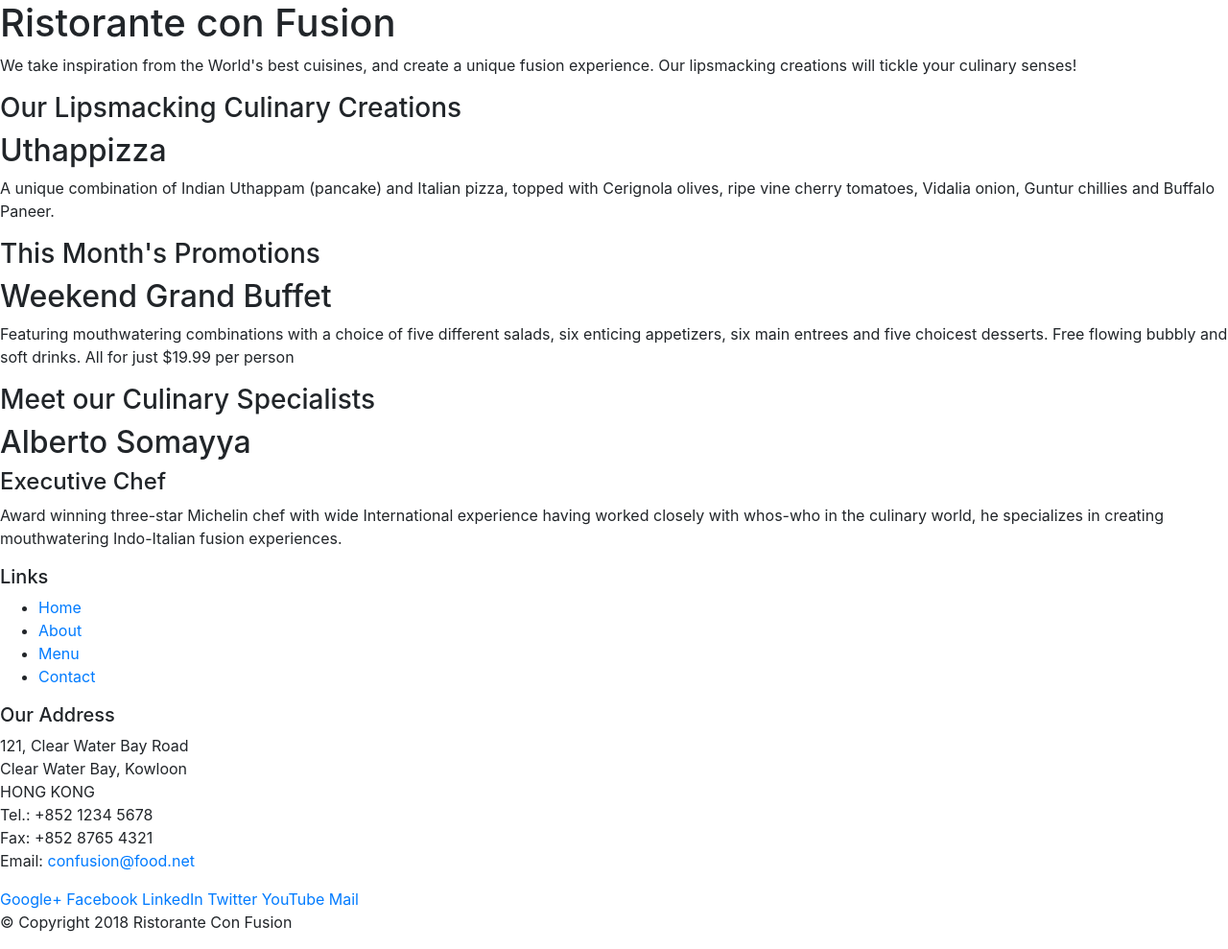
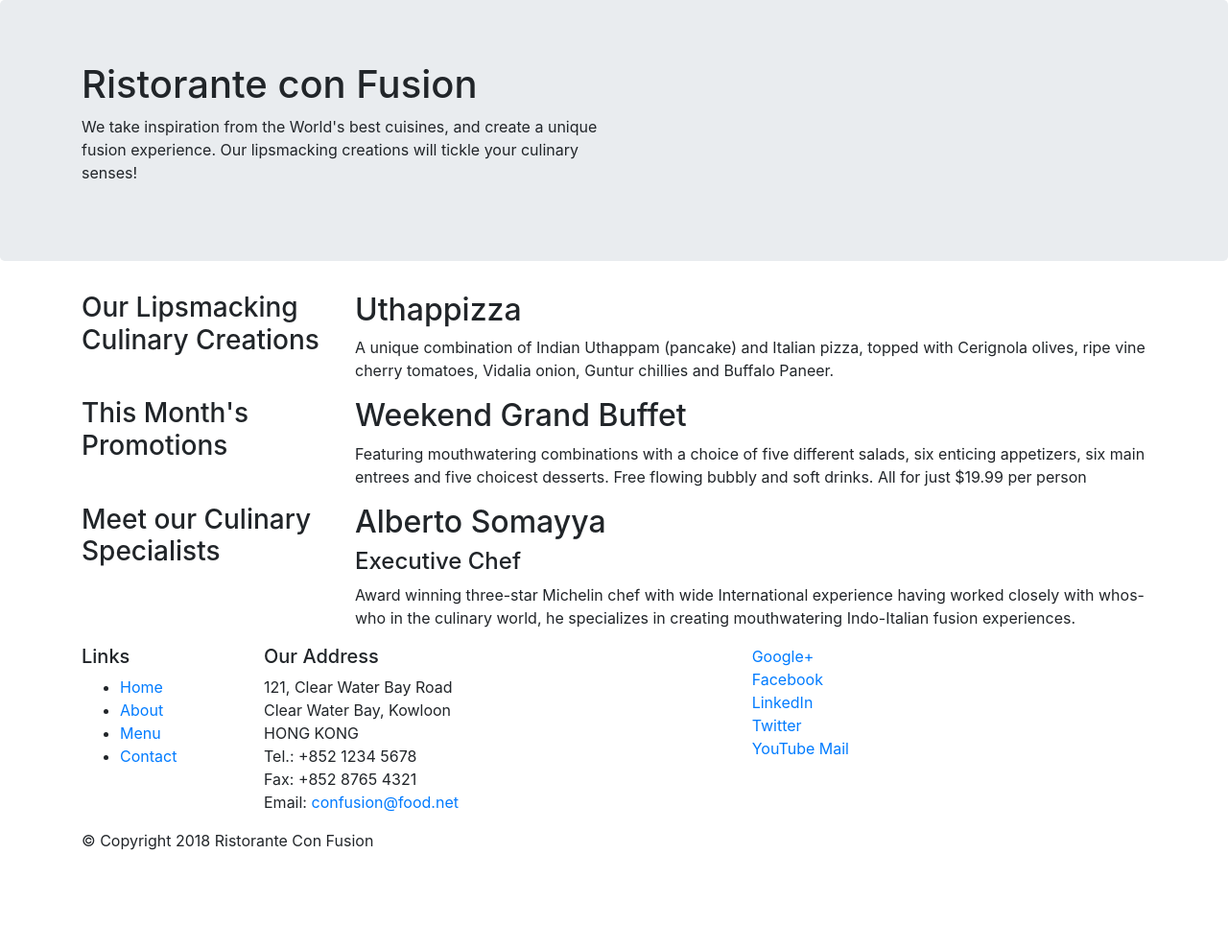
Before and after one commit to DurgaPrasadNaidu/Bootstrap4-webUI-framework, a website: page index.html in a window 1280 px wide. Shown: the whole page at 96% size. After the commit the page ends 904 px from the top, so only its background shows below. Drawn offline with nearby package versions, Linux system fonts and the light colour scheme.

Commit message:
bootstrap-grid-part1-commit

```diff
--- a/index.html
+++ b/index.html
@@ -13,46 +13,46 @@
 
 <body>
 
-    <header>
-        <div>
-            <div>
-                <div>
+    <header class="jumbotron">
+        <div class="container">
+            <div class="row">
+                <div class="col-12 col-sm-6">
                     <h1>Ristorante con Fusion</h1>
                     <p>We take inspiration from the World's best cuisines, and create a unique fusion experience. Our lipsmacking creations will tickle your culinary senses!</p>
                 </div>
-                <div>
+                <div class="col-12 col-sm-6">
                 </div>
             </div>
         </div>
     </header>
 
-    <div>
-        <div>
-            <div>
+    <div class="container">
+        <div class="row">
+            <div class="col-12 col-sm-4 col-md-3">
                 <h3>Our Lipsmacking Culinary Creations</h3>
             </div>
-            <div>
+            <div class="col col-sm col-md">
                 <h2>Uthappizza</h2>
                 <p>A unique combination of Indian Uthappam (pancake) and Italian pizza, topped with Cerignola olives, ripe vine cherry tomatoes, Vidalia onion, Guntur chillies and Buffalo Paneer.</p>
             </div>
         </div>
 
 
-        <div>
-            <div>
+        <div class="row">
+            <div class="col-12 col-sm-4 col-md-3">
                 <h3>This Month's Promotions</h3>
             </div>
-            <div>
+            <div class="col col-sm col-md">
                 <h2>Weekend Grand Buffet</h2>
                 <p>Featuring mouthwatering combinations with a choice of five different salads, six enticing appetizers, six main entrees and five choicest desserts. Free flowing bubbly and soft drinks. All for just $19.99 per person </p>
             </div>
         </div>
 
-        <div>
-            <div>
+        <div class="row">
+            <div class="col-12 col-sm-4 col-md-3">
                 <h3>Meet our Culinary Specialists</h3>
             </div>
-            <div>
+            <div class="col col-sm col-md">
                 <h2>Alberto Somayya</h2>
                 <h4>Executive Chef</h4>
                 <p>Award winning three-star Michelin chef with wide International experience having worked closely with whos-who in the culinary world, he specializes in creating mouthwatering Indo-Italian fusion experiences. </p>
@@ -61,9 +61,9 @@
     </div>
 
     <footer>
-        <div>
-            <div>
-                <div>
+        <div class="container">
+            <div class="row">
+                <div class="col-4 col-sm-2 ">
                     <h5>Links</h5>
                     <ul>
                         <li><a href="#">Home</a></li>
@@ -72,7 +72,7 @@
                         <li><a href="#">Contact</a></li>
                     </ul>
                 </div>
-                <div>
+                <div class="col-7 col-sm-5">
                     <h5>Our Address</h5>
                     <address>
 		              121, Clear Water Bay Road<br>
@@ -84,7 +84,7 @@
 		           </address>
                 </div>
                 <div>
-                    <div>
+                    <div class="col-2 offset-1 col-sm-4">
                         <a href="http://google.com/+">Google+</a>
                         <a href="http://www.facebook.com/profile.php?id=">Facebook</a>
                         <a href="http://www.linkedin.com/in/">LinkedIn</a>
@@ -94,8 +94,8 @@
                     </div>
                 </div>
            </div>
-           <div>
-                <div>
+           <div class=row>
+                <div class="col-auto">
                     <p>© Copyright 2018 Ristorante Con Fusion</p>
                 </div>
            </div>
```
